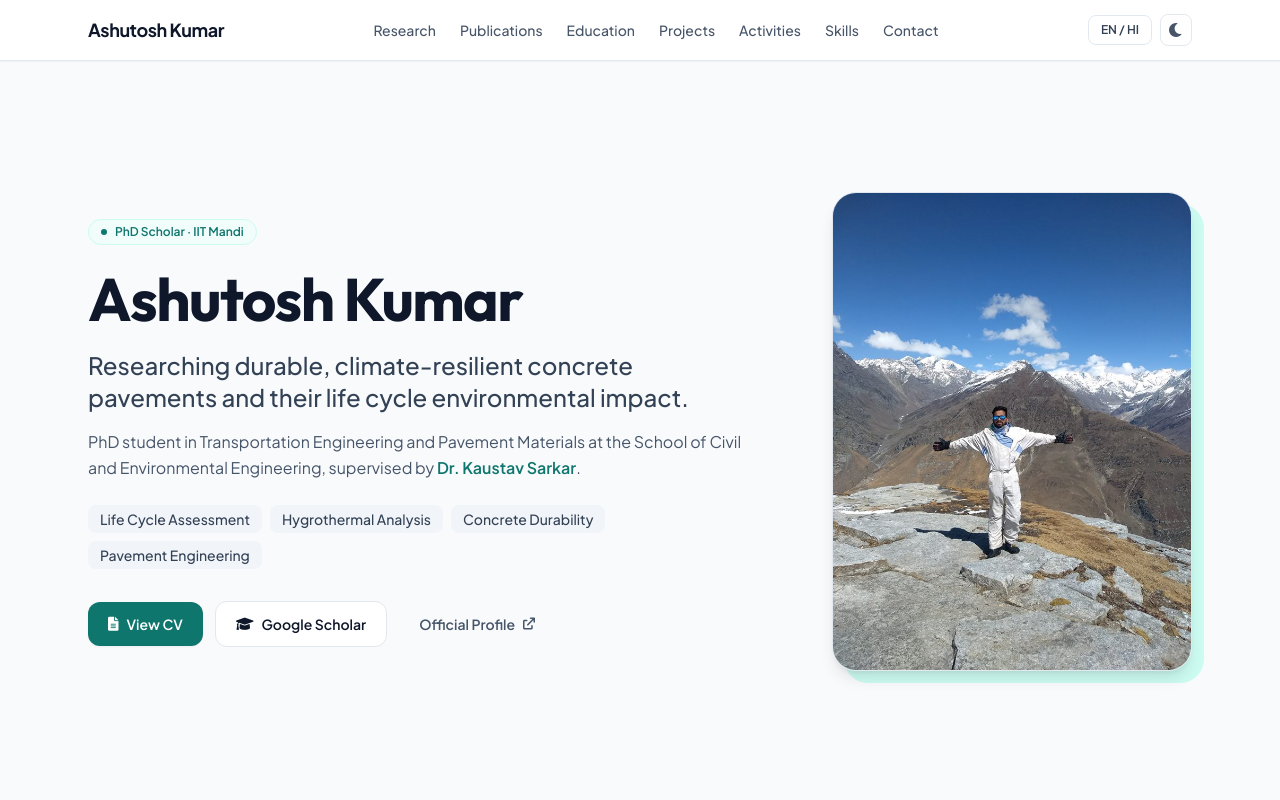
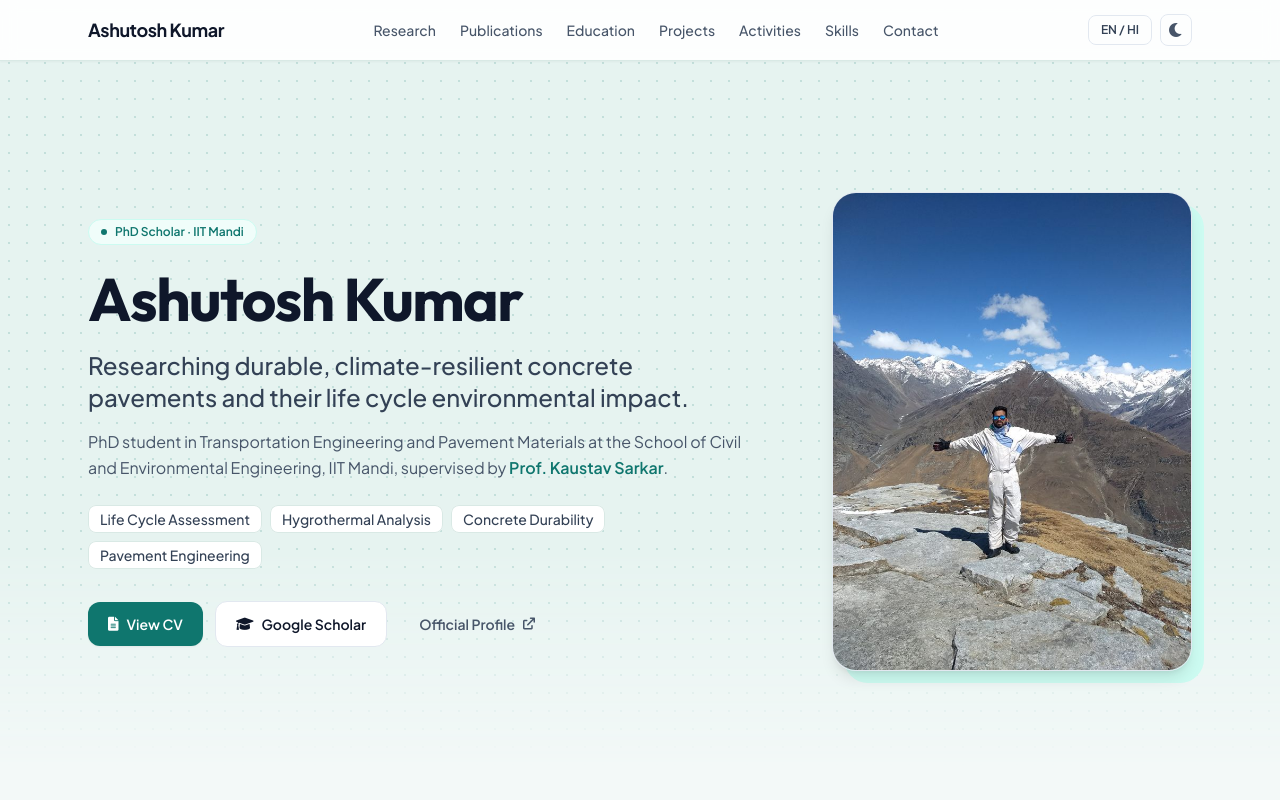
Before and after one commit to d24098-lgtm/Ashutosh-Kumar, a website: page index.html in a window 1280 px wide. Shown: the top 800 px of the page. Drawn offline with nearby package versions, Linux system fonts and the light colour scheme; no server answers.

Commit message:
Soft mint background, IIT Mandi in hero line, Prof. title
- Soft mint page background with a dot-grid hero band (dark mode variant)
- Hero line now names IIT Mandi after the school
- Supervisor shown as Prof. Kaustav Sarkar (Hindi updated)

Co-Authored-By: Claude Opus 5.5 <noreply@anthropic.com>

```diff
--- a/index.html
+++ b/index.html
@@ -42,7 +42,7 @@
     </script>
     <style>
         :root {
-            --bg-body: #f8fafc;
+            --bg-body: #f3f9f8;
             --text-main: #0f172a;
             --text-muted: #475569;
             --bg-surface: #ffffff;
@@ -107,7 +107,7 @@
         /* Modern glassmorphism */
         .glass-card {
             background: #ffffff;
-            border: 1px solid #e2e8f0;
+            border: 1px solid #d9e9e5;
             box-shadow: 0 1px 2px rgba(15, 23, 42, 0.04);
         }
         html.dark .glass-card {
@@ -117,6 +117,23 @@
         }
         nav.glass-card { background: rgba(255, 255, 255, 0.92); backdrop-filter: blur(8px); -webkit-backdrop-filter: blur(8px); border-width: 0 0 1px 0; }
         html.dark nav.glass-card { background: rgba(9, 9, 11, 0.92); }
+        /* Hero band: deeper mint with a faint dot grid, full width, fading into the page */
+        #about { position: relative; isolation: isolate; }
+        #about::before {
+            content: ""; position: absolute; z-index: -1;
+            top: -7rem; bottom: 0; left: calc(50% - 50vw); right: calc(50% - 50vw);
+            background-color: #e6f3f0;
+            background-image: radial-gradient(rgba(15, 118, 110, 0.16) 1px, transparent 1px);
+            background-size: 18px 18px;
+            -webkit-mask-image: linear-gradient(to bottom, #000 72%, transparent);
+                    mask-image: linear-gradient(to bottom, #000 72%, transparent);
+        }
+        html.dark #about::before {
+            background-color: #0b1514;
+            background-image: radial-gradient(rgba(94, 234, 212, 0.10) 1px, transparent 1px);
+        }
+        #about ul li.bg-slate-100 { background-color: #ffffff; box-shadow: inset 0 0 0 1px #d9e9e5; }
+        html.dark #about ul li.bg-slate-100 { background-color: var(--bg-surface-hover) !important; box-shadow: none; }
         html.dark .bg-teal-50 { background-color: rgba(20, 184, 166, 0.12) !important; }
         html.dark .text-teal-700 { color: #5eead4 !important; }
         html.dark .bg-teal-100 { background-color: rgba(20, 184, 166, 0.22) !important; }
@@ -217,8 +234,8 @@
                     <h1 class="text-5xl md:text-6xl font-bold leading-[1.05] text-dark tracking-tight">Ashutosh Kumar</h1>
                     <p class="mt-5 text-xl md:text-2xl text-slate-700 leading-snug font-medium max-w-2xl">Researching durable, climate-resilient concrete pavements and their life cycle environmental impact.</p>
                     <p class="mt-4 text-base text-slate-600 leading-relaxed max-w-2xl">
-                        <span>PhD student in Transportation Engineering and Pavement Materials at the School of Civil and Environmental Engineering, supervised by</span>
-                        <a href="https://scene.iitmandi.ac.in/pages/faculty_details/NA==" target="_blank" rel="noopener noreferrer" class="text-primary font-semibold hover:underline underline-offset-4">Dr. Kaustav Sarkar</a>.
+                        <span>PhD student in Transportation Engineering and Pavement Materials at the School of Civil and Environmental Engineering, IIT Mandi, supervised by</span>
+                        <a href="https://scene.iitmandi.ac.in/pages/faculty_details/NA==" target="_blank" rel="noopener noreferrer" class="text-primary font-semibold hover:underline underline-offset-4">Prof. Kaustav Sarkar</a>.
                     </p>
                     <ul class="mt-6 flex flex-wrap gap-2 text-sm">
                         <li class="px-3 py-1 rounded-lg bg-slate-100 text-slate-700 font-medium">Life Cycle Assessment</li>
@@ -1654,7 +1671,7 @@
                 "Development of Bio-Binders for Sustainable Bituminous Roads": "सतत बिटुमिनस सड़कों के लिए बायो-बाइंडर का विकास",
                 "PhD Scholar · IIT Mandi": "पीएचडी स्कॉलर · आईआईटी मंडी",
                 "Researching durable, climate-resilient concrete pavements and their life cycle environmental impact.": "टिकाऊ, जलवायु-अनुकूल कंक्रीट फुटपाथों और उनके जीवन चक्र पर्यावरणीय प्रभाव पर शोध।",
-                "PhD student in Transportation Engineering and Pavement Materials at the School of Civil and Environmental Engineering, supervised by": "सिविल और पर्यावरण इंजीनियरिंग स्कूल में परिवहन इंजीनियरिंग और फुटपाथ सामग्री में पीएचडी छात्र, पर्यवेक्षक",
+                "PhD student in Transportation Engineering and Pavement Materials at the School of Civil and Environmental Engineering, IIT Mandi, supervised by": "आईआईटी मंडी के सिविल और पर्यावरण इंजीनियरिंग स्कूल में परिवहन इंजीनियरिंग और फुटपाथ सामग्री में पीएचडी छात्र, पर्यवेक्षक",
                 "Life Cycle Assessment": "जीवन चक्र मूल्यांकन",
                 "Concrete Durability": "कंक्रीट स्थायित्व",
                 "View CV": "सीवी देखें",
@@ -1695,7 +1712,7 @@
                 "I am a PhD Student specializing in": "मैं एक पीएचडी छात्र हूँ जो विशेषज्ञता रखता है",
                 "Transportation Engineering and Pavement Materials": "परिवहन इंजीनियरिंग और फुटपाथ सामग्री",
                 "at the School of Civil and Environmental Engineering, supervised by": "स्कूल ऑफ सिविल एंड एनवायर्नमेंटल इंजीनियरिंग में, जिनके पर्यवेक्षक हैं",
-                "Dr. Kaustav Sarkar": "डॉ. कौस्तव सरकार",
+                "Prof. Kaustav Sarkar": "प्रो. कौस्तव सरकार",
                 "Current Research Focus": "वर्तमान शोध फोकस",
                 "Life Cycle Assessment (LCA) of Pavements & Hygrothermal Analysis of Concrete Pavements.": "फुटपाथ का जीवन चक्र मूल्यांकन (LCA) और कंक्रीट फुटपाथ का हाइग्रोथर्मल विश्लेषण।",
                 "Download CV": "सीवी डाउनलोड करें",
```
